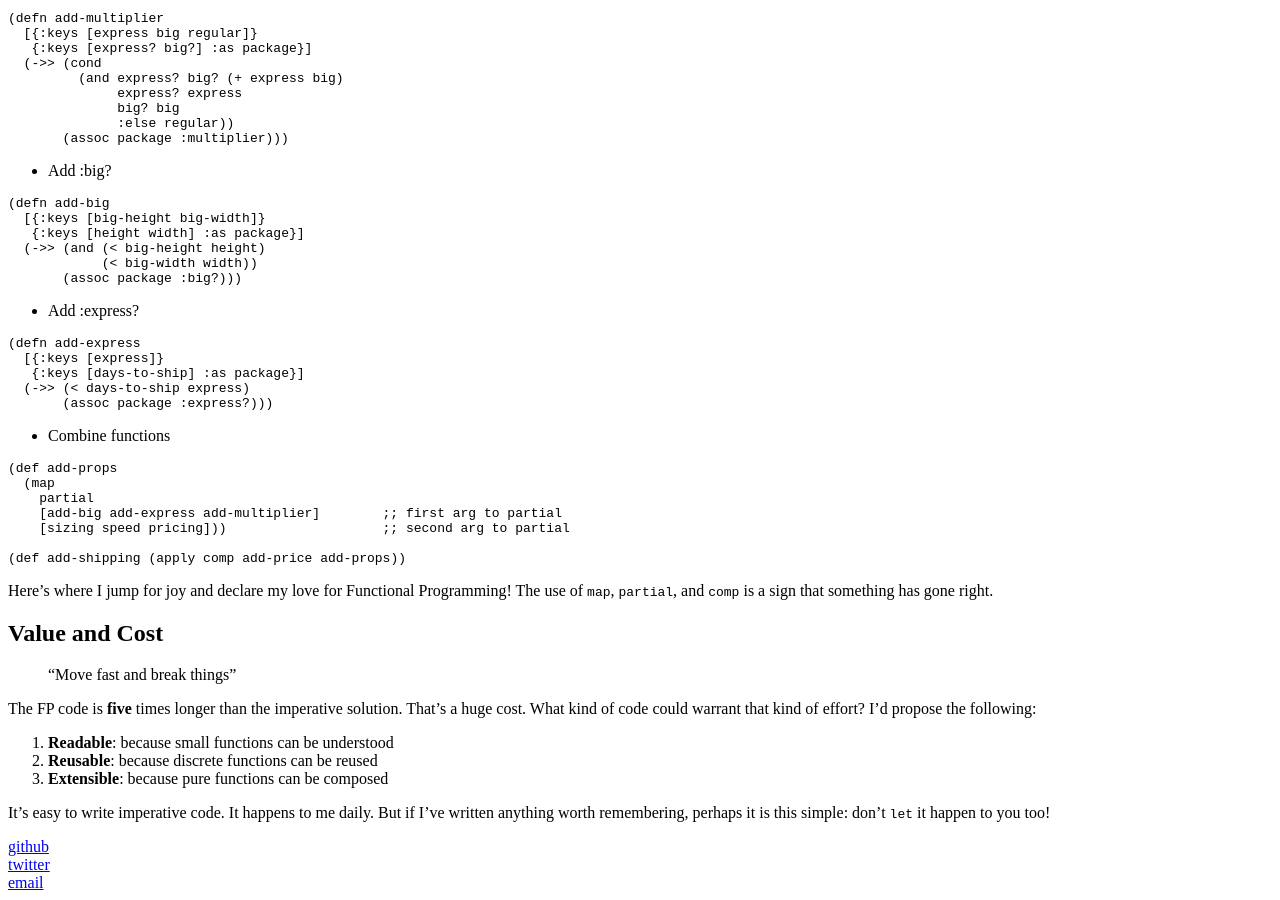
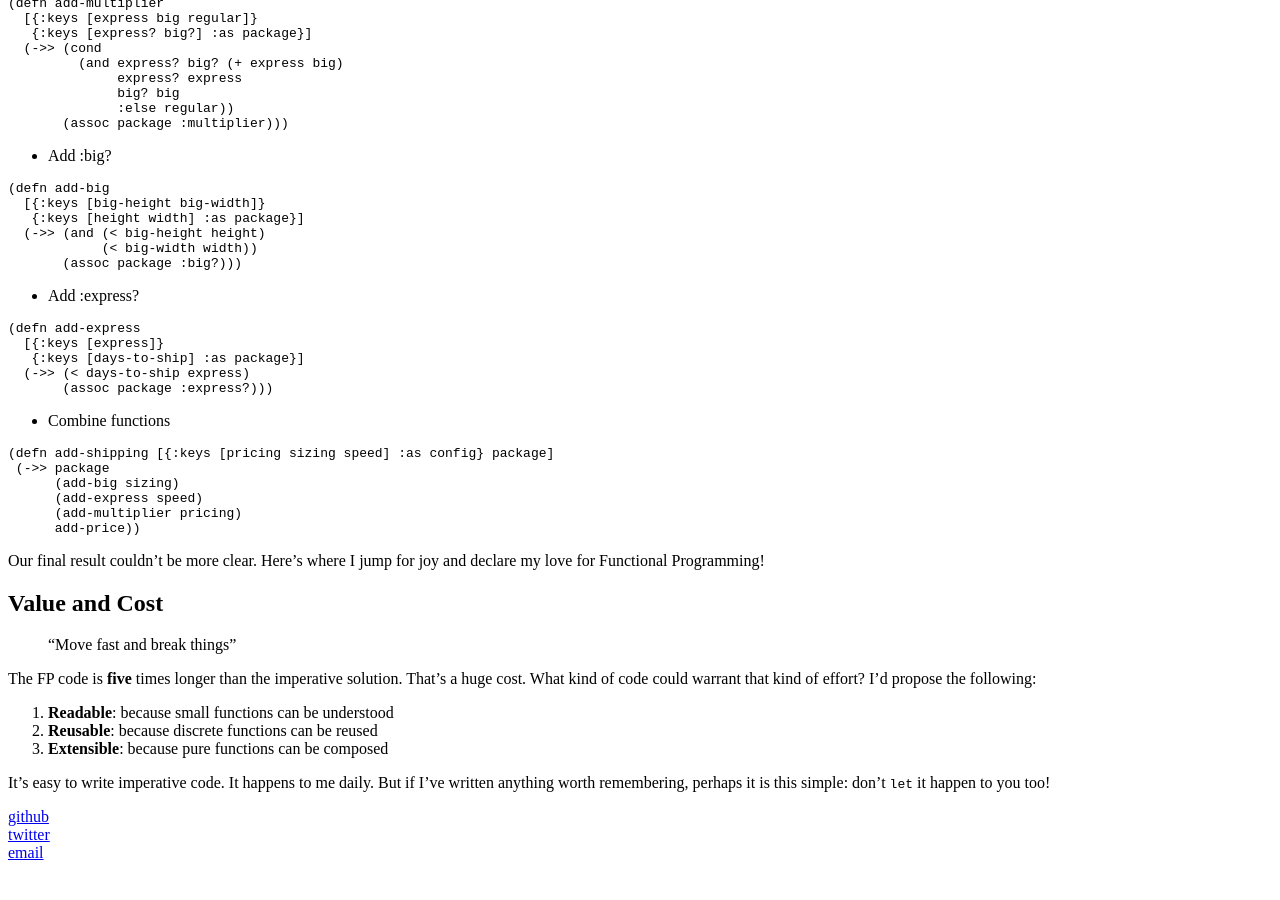
Before and after one commit to PlumpMath/wildermuthn.github.com, a Jekyll site: the page built from _posts/2016-01-26-let-gone-wild.md, in a window 1280 px wide and 900 px high, scrolled down 1669 px. Built offline with Jekyll 4.4.1, drawn with Linux system fonts in a browser that asks for light colours; Markdown is read by kramdown in place of the engine named in the settings; after the commit the page ends 2539 px from its top, so only the background shows below that; some of the changed text lies outside the part shown.

Commit message:
updated to use threading and config

````diff
--- a/_posts/2016-01-26-let-gone-wild.md
+++ b/_posts/2016-01-26-let-gone-wild.md
@@ -41,20 +41,19 @@
 
 ### Data
 
-First, put your data where it belongs: in immutable structures.
+First, put your configuration data where it belongs:
 
 ```clj
-(def pricing
-  {:express 3
-   :big 2
-   :regular 1})
-
-(def sizing
-  {:big-height 10
-   :big-width 10})
-
-(def speed
-  {:express 2})
+(def config
+ {:pricing
+   {:express 3
+     :big 2
+     :regular 1}
+ :sizing
+   {:big-height 10
+    :big-width 10}
+ :speed
+   {:express 2}})
 ```
 
 ### More Data
@@ -142,16 +141,15 @@
 * Combine functions
 
 ```clj
-(def add-props
-  (map
-    partial
-    [add-big add-express add-multiplier]        ;; first arg to partial
-    [sizing speed pricing]))                    ;; second arg to partial
-
-(def add-shipping (apply comp add-price add-props))
+(defn add-shipping [{:keys [pricing sizing speed] :as config} package]
+ (->> package
+      (add-big sizing)
+      (add-express speed)
+      (add-multiplier pricing)
+      add-price))
 ```
 
-Here's where I jump for joy and declare my love for Functional Programming! The use of `map`, `partial`, and `comp` is a sign that something has gone right.
+Our final result couldn't be more clear. Here's where I jump for joy and declare my love for Functional Programming!
 
 ## Value and Cost
 
````
Also changed, not shown: _posts/flux-framework.md (+17 -4 lines).
